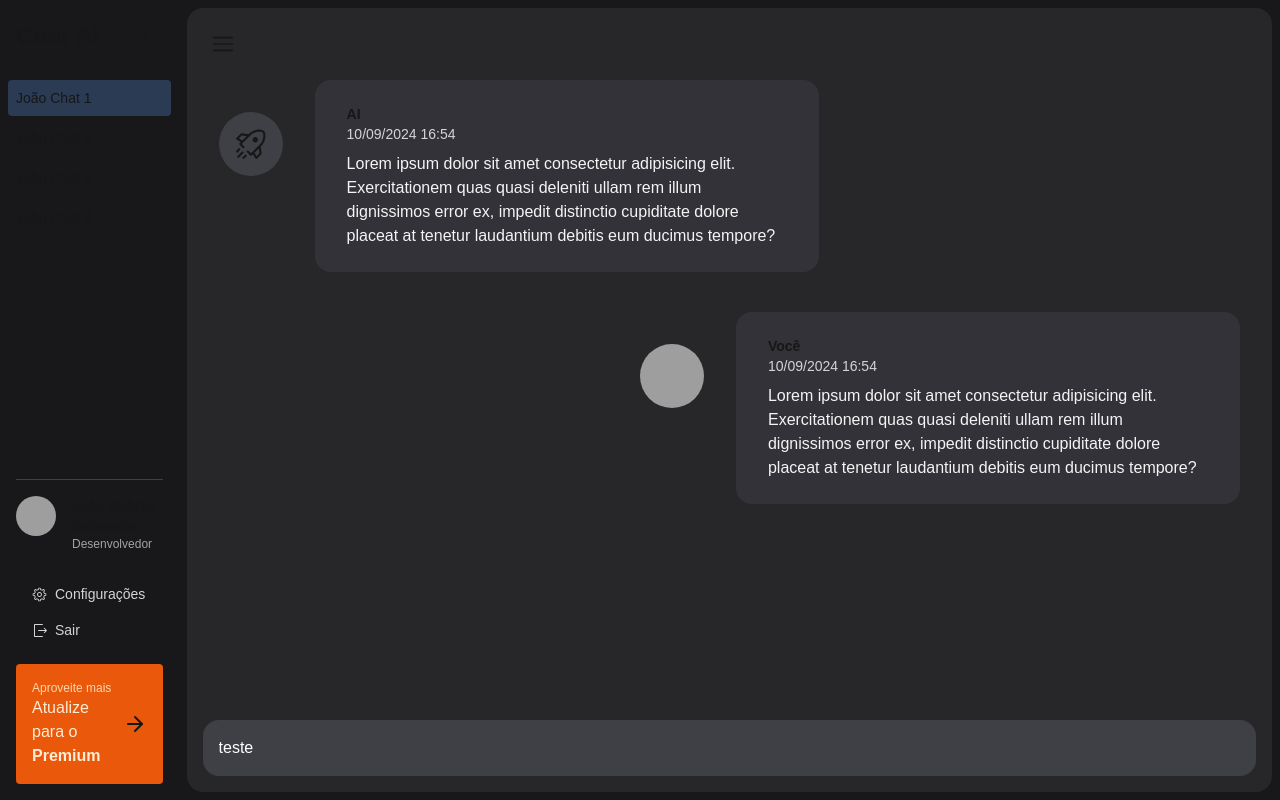
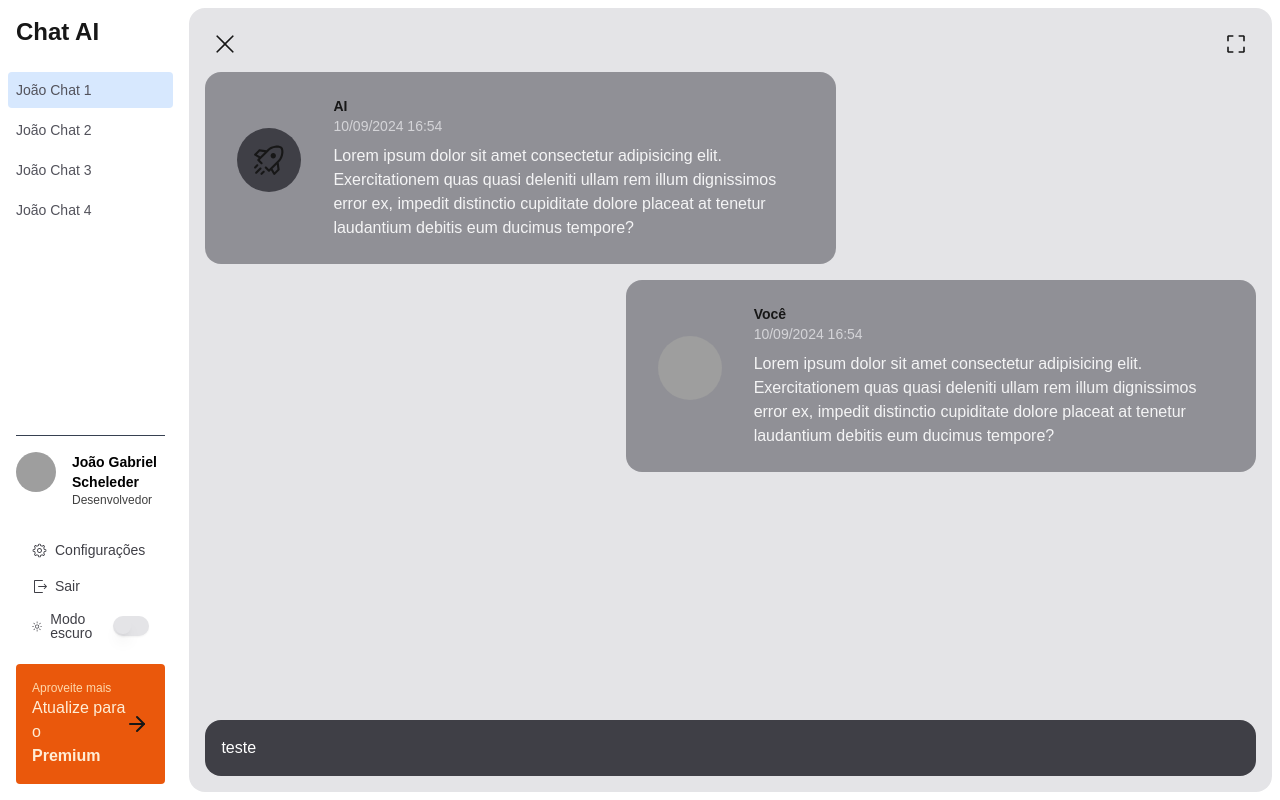
Before and after one commit to JoaoScheleder/frontend-challenge, a Next.js app: page / in a window 1280 px wide. Built offline with nearby package versions, Linux system fonts and the light colour scheme; grey boxes are pictures that could not be loaded.

Commit message:
add: dark and mode theme (not fully implemented yet), add fullscreen icon

```diff
--- a/src/app/layout.tsx
+++ b/src/app/layout.tsx
@@ -1,6 +1,8 @@
 import type { Metadata } from "next";
 import localFont from "next/font/local";
 import "./globals.css";
+import ThemeProviderClient from "@/providers/themeProviderClient";
+import ClientTheme from "@/components/clientTheme";
 
 const geistSans = localFont({
   src: "./fonts/GeistVF.woff",
@@ -25,10 +27,12 @@ export default function RootLayout({
 }>) {
   return (
     <html lang="en">
-      <body
-        className={`${geistSans.variable} ${geistMono.variable} antialiased` + ' bg-zinc-900'}
-      >
-        {children}
+      <body className={`${geistSans.variable} ${geistMono.variable} antialiased` + ' bg-zinc-900'}>
+      <ThemeProviderClient>
+          <ClientTheme>
+            {children}
+          </ClientTheme>
+        </ThemeProviderClient>
       </body>
     </html>
   );
--- a/src/app/page.tsx
+++ b/src/app/page.tsx
@@ -5,13 +5,13 @@ import Footer from "@/components/footer";
 import Header from "@/components/header";
 import Input from "@/components/input";
 import Message from "@/components/message";
-import { Card, CardContent, CardFooter } from "@/components/ui/card";
-import { HamburgerMenuIcon } from "@radix-ui/react-icons";
+import { Cross1Icon, EnterFullScreenIcon, HamburgerMenuIcon } from "@radix-ui/react-icons";
 import { motion } from "framer-motion";
 import { useState } from "react";
 
 export default function Home() {
   const [open, setOpen] = useState(true);
+
   const toggleSidebar = () => {
     setOpen(!open);
   };
@@ -34,12 +34,20 @@ export default function Home() {
               width: { duration: 0.3 },
             }}
           >
-          <Header isOpen={open} openSidebar={toggleSidebar}></Header>
+            <Header></Header>
             <ChatHistory></ChatHistory>
             <Footer></Footer>
           </motion.div>
-        <div className="border-box flex-grow flex flex-col m-2 bg-zinc-800 p-4 rounded-2xl" style={{ minHeight: 'calc(100vh - 1rem)' }}>
-          <HamburgerMenuIcon className="cursor-pointer hover:bg-zinc-700 h-10 w-10 rounded-full p-2 transition" onClick={()=>toggleSidebar()}></HamburgerMenuIcon>
+          <div className="border-box flex-grow flex flex-col m-2 dark:bg-zinc-800 bg-zinc-200 p-4 rounded-2xl" style={{ minHeight: 'calc(100vh - 1rem)' }}>
+            <div className="flex justify-between">
+            {open ?
+                <Cross1Icon onClick={()=>toggleSidebar()} className="cursor-pointer hover:bg-zinc-800 h-10 w-10 rounded-full p-2 transition"></Cross1Icon>
+                :
+                <HamburgerMenuIcon className="cursor-pointer hover:bg-zinc-700 h-10 w-10 rounded-full p-2 transition mb-2" onClick={()=>toggleSidebar()}></HamburgerMenuIcon>
+            }
+
+              <EnterFullScreenIcon className="cursor-pointer hover:bg-zinc-700 h-10 w-10 rounded-full p-2 transition mb-2"></EnterFullScreenIcon>
+            </div>
             <div className="overflow-auto flex-grow">
                   <Message  is_mine={false} message="Lorem ipsum dolor sit amet consectetur adipisicing elit. Exercitationem quas quasi deleniti ullam rem illum dignissimos error ex, impedit distinctio cupiditate dolore placeat at tenetur laudantium debitis eum ducimus tempore?"></Message>
                   <Message is_mine={true} message="Lorem ipsum dolor sit amet consectetur adipisicing elit. Exercitationem quas quasi deleniti ullam rem illum dignissimos error ex, impedit distinctio cupiditate dolore placeat at tenetur laudantium debitis eum ducimus tempore?"></Message>
--- a/src/components/chathistory.tsx
+++ b/src/components/chathistory.tsx
@@ -2,17 +2,17 @@ export default function ChatHistory(){
     // CHAT GPT LIKE CHAT HISTORY LIKE BUTTONS WITH TEXT
     return (
         <div className="flex flex-col gap-1 p-2 h-full">
-            <div className="flex gap-4 bg-blue-400/25 p-2 rounded cursor-pointer hover:bg-zinc-800 transition">
-                    <p className="text-sm">João Chat 1</p>
+            <div className="flex gap-4 bg-blue-400/25 p-2 rounded cursor-pointer dark:hover:bg-zinc-800 hover:bg-zinc-200  hover:bg-zinc-800 transition">
+                    <p className="text-sm dark:text-zinc-300 text-zinc-600">João Chat 1</p>
             </div>
-            <div className="flex gap-4 p-2 rounded cursor-pointer  hover:bg-zinc-800 transition">
-                    <p className="text-sm">João Chat 2</p>
+            <div className="flex gap-4 p-2 rounded cursor-pointer dark:hover:bg-zinc-800 hover:bg-zinc-200 transition">
+                    <p className="text-sm dark:text-zinc-300 text-zinc-600">João Chat 2</p>
             </div>
-            <div className="flex gap-4  p-2 rounded cursor-pointer  hover:bg-zinc-800 transition">
-                    <p className="text-sm">João Chat 3</p>
+            <div className="flex gap-4  p-2 rounded cursor-pointer  dark:hover:bg-zinc-800 hover:bg-zinc-200 transition">
+                    <p className="text-sm dark:text-zinc-300 text-zinc-600">João Chat 3</p>
             </div>
-            <div className="flex gap-4  p-2 rounded cursor-pointer  hover:bg-zinc-800 transition">
-                    <p className="text-sm">João Chat 4</p>
+            <div className="flex gap-4  p-2 rounded cursor-pointer  hover:bg-zinc-800 dark:hover:bg-zinc-800 hover:bg-zinc-200  transition">
+                    <p className="text-sm dark:text-zinc-300 text-zinc-600 ">João Chat 4</p>
             </div>
         </div>
     )
--- /dev/null
+++ b/src/components/clientTheme.tsx
@@ -0,0 +1,15 @@
+'use client';
+
+import { useTheme } from "@/context/themecontext";
+
+const ClientTheme = ({ children }: { children: React.ReactNode }) => {
+  const { theme } = useTheme();
+
+  return (
+    <div className={`${theme === 'dark' ? 'bg-zinc-900' : 'bg-white'}`}>
+      {children}
+    </div>
+  );
+};
+
+export default ClientTheme;
--- a/src/components/footer.tsx
+++ b/src/components/footer.tsx
@@ -1,11 +1,14 @@
-import { ExitIcon, GearIcon, SunIcon } from "@radix-ui/react-icons";
+import { ExitIcon, GearIcon, MoonIcon, SunIcon } from "@radix-ui/react-icons";
 import { Avatar, AvatarFallback, AvatarImage } from "./ui/avatar";
 import { Switch } from "./ui/switch";
 import { Label } from "./ui/label";
 import { ArrowRight } from "lucide-react";
 import { motion } from "framer-motion";
+import { useTheme } from "@/context/themecontext";
 
 export default function Footer() {
+    const { theme, toggleTheme } = useTheme();
+
     return (
         <footer className="flex justify-between items-center p-4 flex-col gap-6 ">
             <div></div>
@@ -15,19 +18,28 @@ export default function Footer() {
                     <AvatarFallback>CN</AvatarFallback>
                 </Avatar>
                 <div>
-                    <p className="text-sm font-bold">João Gabriel Scheleder</p>
-                    <p className="text-xs text-neutral-400">Desenvolvedor</p>
+                    <p className="text-sm font-bold dark:text-white text-black">João Gabriel Scheleder</p>
+                    <p className="text-xs dark:text-neutral-400 text-neutral-700">Desenvolvedor</p>
                 </div>
             </div>
             <div className="w-full">
                 {/* links like logout settings dark mode */}
-                <div className="flex gap-2 items-center text-sm text-zinc-300 cursor-pointer px-4 py-2 rounded text-left hover:bg-zinc-800 transition">
+                <div className="flex gap-2 items-center text-sm dark:text-zinc-300 text-zinc-700 cursor-pointer px-4 py-2 rounded text-left hover:bg-zinc-800 transition">
                     <GearIcon></GearIcon>
                     <p>Configurações</p>
                 </div>
-                <div className="flex gap-2 items-center text-sm text-zinc-300 cursor-pointer px-4 py-2 rounded text-left hover:bg-zinc-800 transition">
+                <div className="flex gap-2 items-center text-sm dark:text-zinc-300 text-zinc-700 cursor-pointer px-4 py-2 rounded text-left hover:bg-zinc-800 transition">
                     <ExitIcon></ExitIcon>
                     <p>Sair</p>
+                </div>
+                <div>
+                <div
+            className="flex gap-2 items-center text-sm dark:text-zinc-300 text-zinc-700 cursor-pointer px-4 py-2 rounded text-left dark:bg-zinc-800 transition"
+          >
+            {theme === 'dark' ? <MoonIcon /> : <SunIcon />}
+            <Label htmlFor="darkmode">Modo escuro</Label>
+            <Switch onCheckedChange={toggleTheme}></Switch>
+          </div>
                 </div>
                 <motion.div
                     className="bg-orange-600 w-full rounded mt-4 p-4 flex justify-between items-center cursor-pointer hover:bg-orange-500 transition"
--- a/src/components/header.tsx
+++ b/src/components/header.tsx
@@ -1,12 +1,8 @@
-import { Cross1Icon } from "@radix-ui/react-icons";
 
-export default function Header({openSidebar, isOpen} : {openSidebar: () => void, isOpen: boolean}) {
+export default function Header() {
     return (
         <header className="flex justify-between items-center p-4">
             <h1 className="text-2xl font-bold">Chat AI</h1>
-            {isOpen &&
-                <Cross1Icon onClick={()=>openSidebar()} className="cursor-pointer hover:bg-zinc-800 h-10 w-10 rounded-full p-2 transition"></Cross1Icon>
-            }
         </header>
     )
 }
--- a/src/components/message.tsx
+++ b/src/components/message.tsx
@@ -3,7 +3,8 @@ import { Avatar, AvatarFallback, AvatarImage } from "./ui/avatar";
 
 export default function Message({ message, is_mine = false }: Readonly<{ message: string, is_mine: boolean }>) {
     return (
-        <div className={"flex gap-8 mb-2 max-w-[60%] p-4" + (is_mine ? ' float-right' : '')}>
+        <div className={"flex gap-4 mb-2 max-w-[60%]" + (is_mine ? ' float-right' : '')}>
+            <div className={"flex gap-8 bg-zinc-700/50 px-8 py-6 rounded-2xl mb-2" + (is_mine ? ' float-right bg-blue-700' : '')}>
             {is_mine ?
                 <Avatar className="w-16 h-16 mt-8">
                     <AvatarImage src="https://github.com/shadcn.png" />
@@ -14,7 +15,6 @@ export default function Message({ message, is_mine = false }: Readonly<{ message
                     <RocketIcon className="w-16 h-16 p-4"></RocketIcon>
                 </div>
             }
-            <div className={"flex gap-8 bg-zinc-700/50 px-8 py-6 rounded-2xl" + (is_mine ? ' float-right bg-blue-700' : '')}>
 
                 <div className="flex flex-col">
                     {/* <div className="flex gap-4"> */}
--- /dev/null
+++ b/src/context/themecontext.tsx
@@ -0,0 +1,46 @@
+"use client";
+
+import { createContext, useContext, useState, useEffect, ReactNode } from 'react';
+
+type Theme = 'light' | 'dark';
+
+interface ThemeContextProps {
+  theme: Theme;
+  toggleTheme: () => void;
+}
+
+const ThemeContext = createContext<ThemeContextProps | undefined>(undefined);
+
+export const ThemeProvider = ({ children }: { children: ReactNode }) => {
+  const [theme, setTheme] = useState<Theme>(() => {
+      return (localStorage.getItem('theme') as Theme) || 'light';
+  });
+
+  useEffect(() => {
+    if (theme === 'dark') {
+      document.documentElement.classList.add('dark');
+    } else {
+      document.documentElement.classList.remove('dark');
+    }
+    localStorage.setItem('theme', theme);
+  }, [theme]);
+
+  const toggleTheme = () => {
+    setTheme((prevTheme) => (prevTheme === 'light' ? 'dark' : 'light'));
+  };
+
+  return (
+    <ThemeContext.Provider value={{ theme, toggleTheme }}>
+      {children}
+    </ThemeContext.Provider>
+  );
+};
+
+
+export const useTheme = (): ThemeContextProps => {
+  const context = useContext(ThemeContext);
+  if (!context) {
+    throw new Error('useTheme must be used within a ThemeProvider');
+  }
+  return context;
+};
--- /dev/null
+++ b/src/providers/themeProviderClient.tsx
@@ -0,0 +1,13 @@
+'use client';
+
+import { ThemeProvider, useTheme } from "@/context/themecontext";
+import { useEffect } from "react";
+
+const ThemeProviderClient = ({ children }: { children: React.ReactNode }) => {
+  return (<ThemeProvider>
+      {children}
+  </ThemeProvider>
+  )
+};
+
+export default ThemeProviderClient;
```
Lines whose indentation alone changed are shown as unchanged.
